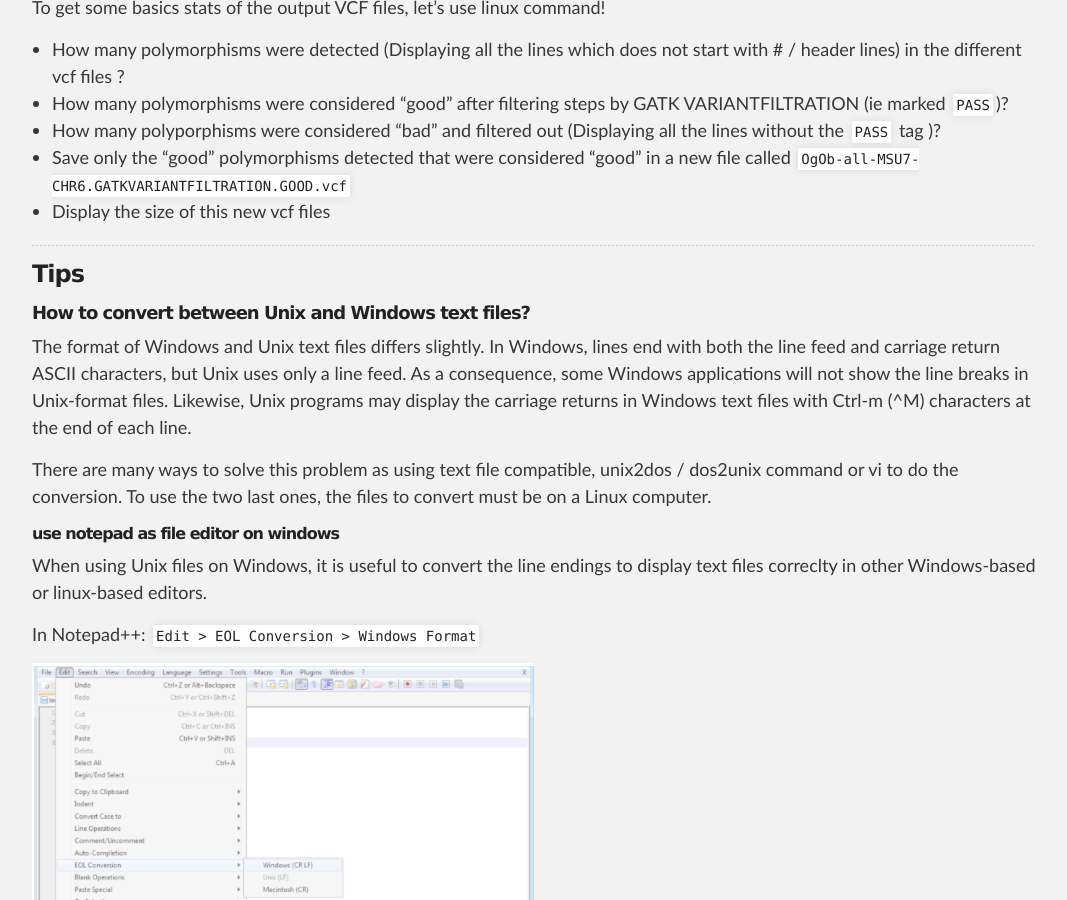
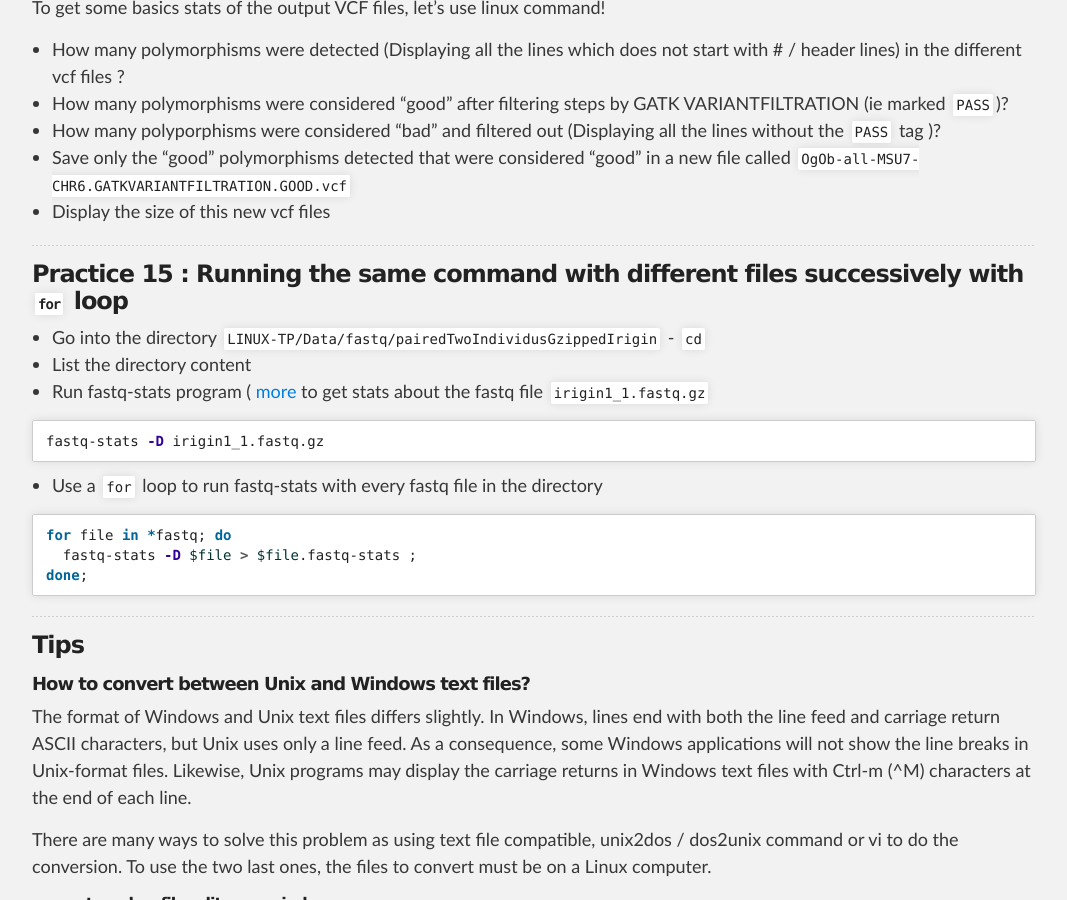
Before and after one commit to SouthGreenPlatform/trainings, a Jekyll site: the page built from _pages/linux/linuxPractice.md, in a window 1280 px wide and 900 px high, scrolled down 9191 px. Shown: the whole window, without its empty margins (106-1173 px from the left). Built offline with Jekyll 4.4.1, drawn with Linux system fonts in a browser that asks for light colours; nearby versions of some CDN libraries.

Commit message:
Update linuxPractice.md

```diff
--- a/_pages/linux/linuxPractice.md
+++ b/_pages/linux/linuxPractice.md
@@ -364,7 +364,22 @@ To get some basics stats of the output VCF files, let's use linux command!
 * Save only the "good" polymorphisms detected that were considered "good" in a new file called `OgOb-all-MSU7-CHR6.GATKVARIANTFILTRATION.GOOD.vcf`
 * Display the size of this new vcf files
 
+-----------------------
 
+<a name="practice-15"></a>
+### Practice 15 : Running the same command with different files successively with `for` loop
+* Go into the directory `LINUX-TP/Data/fastq/pairedTwoIndividusGzippedIrigin` - `cd`
+* List the directory content
+* Run fastq-stats program ( [more](http://manpages.ubuntu.com/manpages/xenial/man1/fastq-stats.1.html) to get stats about the fastq file `irigin1_1.fastq.gz`
+{% highlight bash %}
+fastq-stats -D irigin1_1.fastq.gz
+{% endhighlight %}
+* Use a `for` loop to run fastq-stats with every fastq file in the directory
+{% highlight bash %}
+for file in *fastq; do
+  fastq-stats -D $file > $file.fastq-stats ;
+done;
+{% endhighlight %}
 
 
 -----------------------
```
